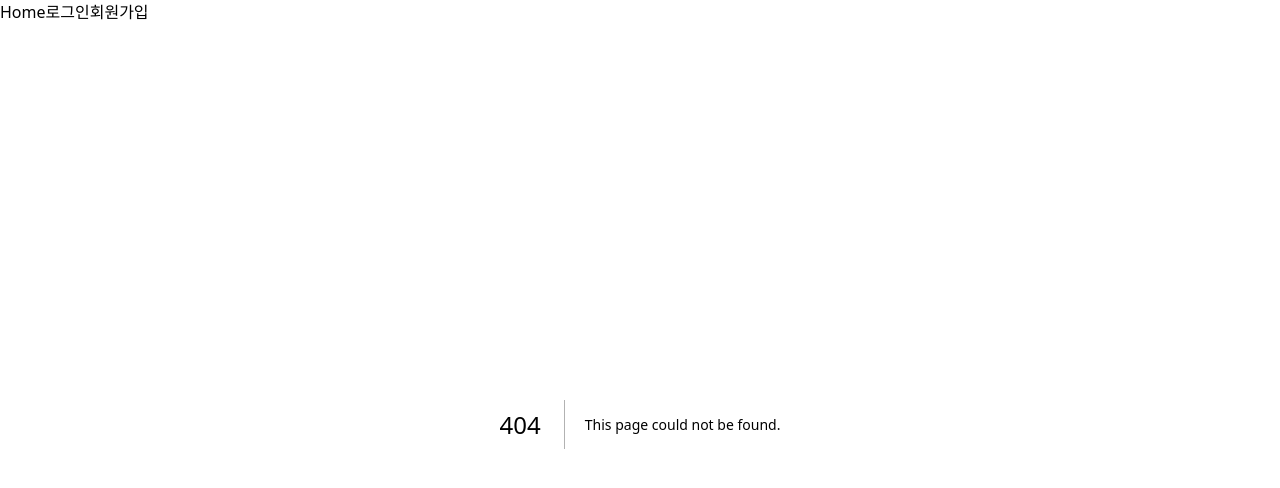
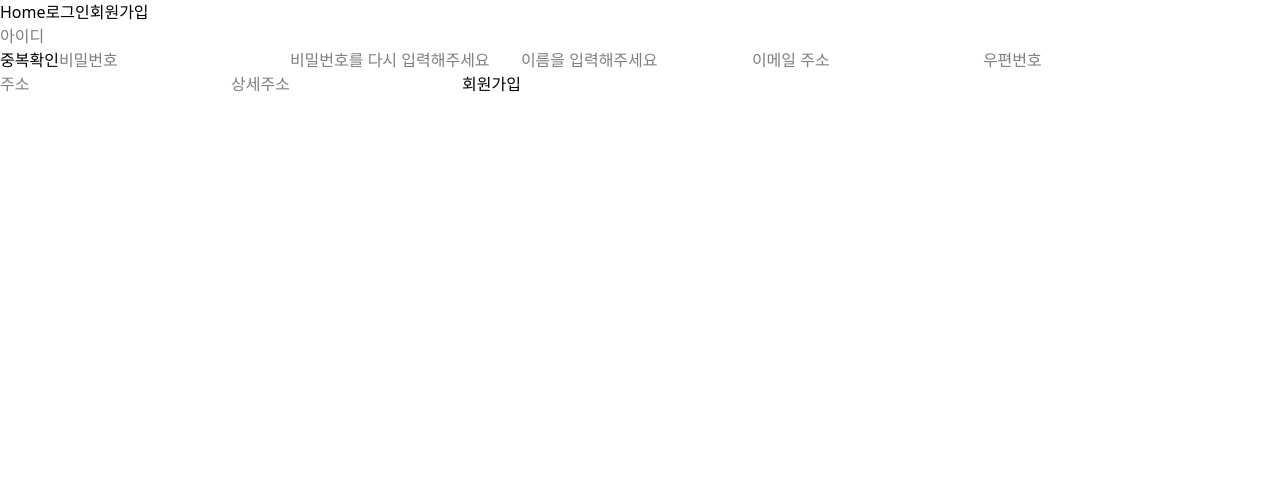
Before and after one commit to SouthSea0613/Project03, a Next.js app in the folder frontend-nextjs/: page /signup in a window 1280 px wide. Before the commit this address had no page. Shown: the top 488 px of the page. Built offline with nearby package versions, Linux system fonts and the light colour scheme.

Commit message:
회원가입 페이지 추가

```diff
--- /dev/null
+++ b/frontend-nextjs/src/app/signup/page.tsx
@@ -0,0 +1,68 @@
+'use client'
+
+import {useState} from "react";
+import { springFetcher, fastApiFetcher } from '@/lib/api';
+
+export default function Signup() {
+    const [username,setUsername] = useState('')
+    const [password,setPassword] = useState('')
+    const [checkpassword,setCheckpassword] = useState('')
+    const [name,setName] = useState('')
+    const [email,setEmail] = useState('')
+    const [postcode,setPostcode] = useState('')
+    const [address,setAddress] = useState('')
+    const [detail_address,setDetailaddress] = useState('')
+
+    const SignupSubmit = () => {
+        springFetcher('/api/signup',{
+            method: 'POST',
+            headers: {
+                'Content-Type': 'application/json',
+            },
+            body: JSON.stringify({
+                username,
+                password,
+                name,
+                email,
+                postcode,
+                address,
+                detail_address,
+
+            })
+        }).then(res => {
+            console.log(res)
+            location.href = '/login'
+        }).catch(err => {
+            console.log(err )
+        })
+    }
+    const checkUsername = () => {
+        springFetcher('/api/checkUsername',{
+            method: 'POST',
+            headers: {
+                'Content-Type': 'application/json',
+            },
+            body: JSON.stringify({
+                username:username,
+            })
+        }).then(res => {
+            console.log(res)
+        }).catch(err => {
+            console.log(err )
+        })
+    }
+    return (
+        <section>
+            <input type="text" placeholder="아이디" onChange={(e) => setUsername(e.target.value)}/><br/>
+            <input type="button" value="중복확인" onClick={checkUsername}/>
+            <input type="password" placeholder="비밀번호" onChange={(e) => setPassword(e.target.value)}/>
+            <input type="password" placeholder="비밀번호를 다시 입력해주세요" onChange={(e) => setCheckpassword(e.target.value)}/>
+            <input type="text" placeholder="이름을 입력해주세요" onChange={(e) => setName(e.target.value)}/>
+            <input type="text" placeholder="이메일 주소" onChange={(e) => setEmail(e.target.value)}/>
+            <input type="text" placeholder="우편번호" onChange={(e) => setPostcode(e.target.value)}/>
+            <input type="text" placeholder="주소" onChange={(e) => setAddress(e.target.value)}/>
+            <input type="text" placeholder="상세주소" onChange={(e) => setDetailaddress(e.target.value)}/>
+            <button onClick={SignupSubmit}>회원가입</button>
+        </section>
+    )
+}
```
